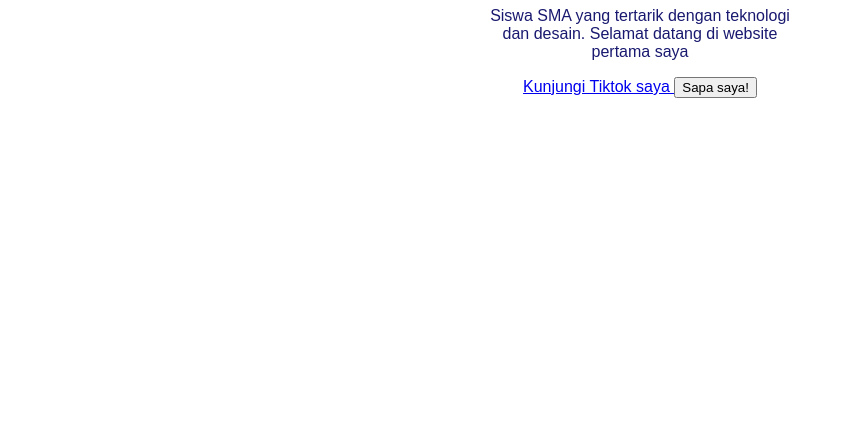
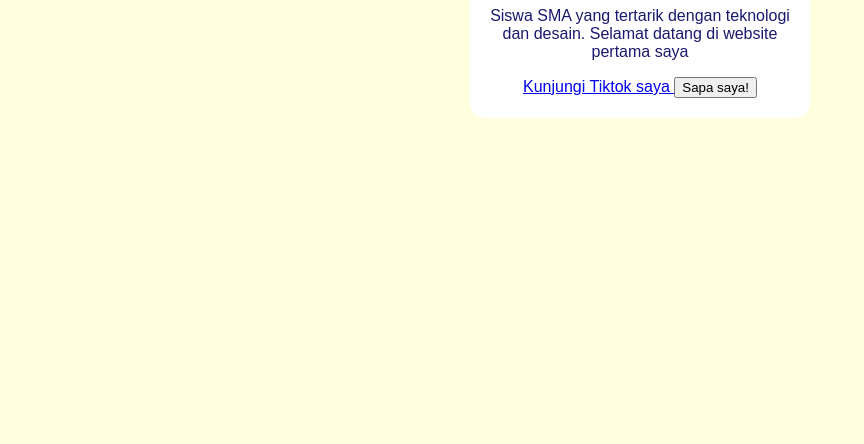
Before and after one commit to Khazad01/khofied, a plain HTML site: page index.html in a window 1280 px wide. Shown: the part 356-800 px from the top of the page, without its empty margins (0-864 px from the left). Drawn offline with Linux system fonts and the light colour scheme; a script that the page names is missing.

Commit message:
Update style.css

```diff
--- a/style.css
+++ b/style.css
@@ -1,5 +1,5 @@
 body {
-  background-color: ;
+  background-color: #FFFFE0;
   font-family: Arial, sans-serif;
   color: #191970;
 }
```
